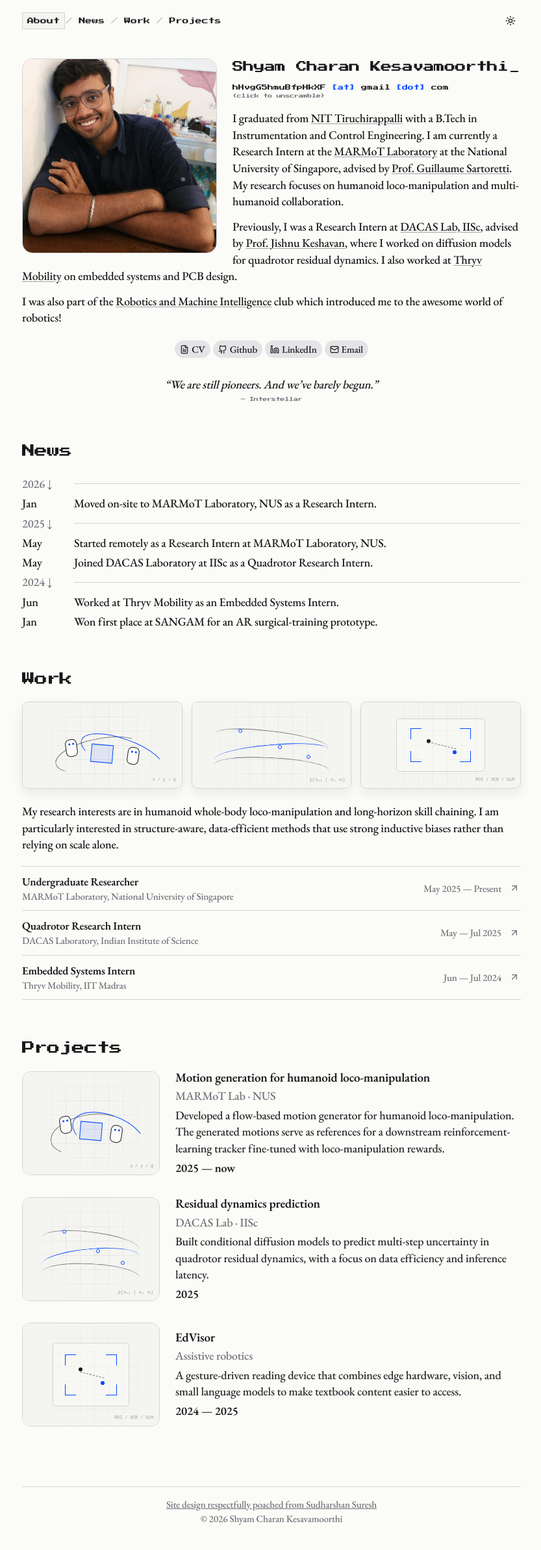
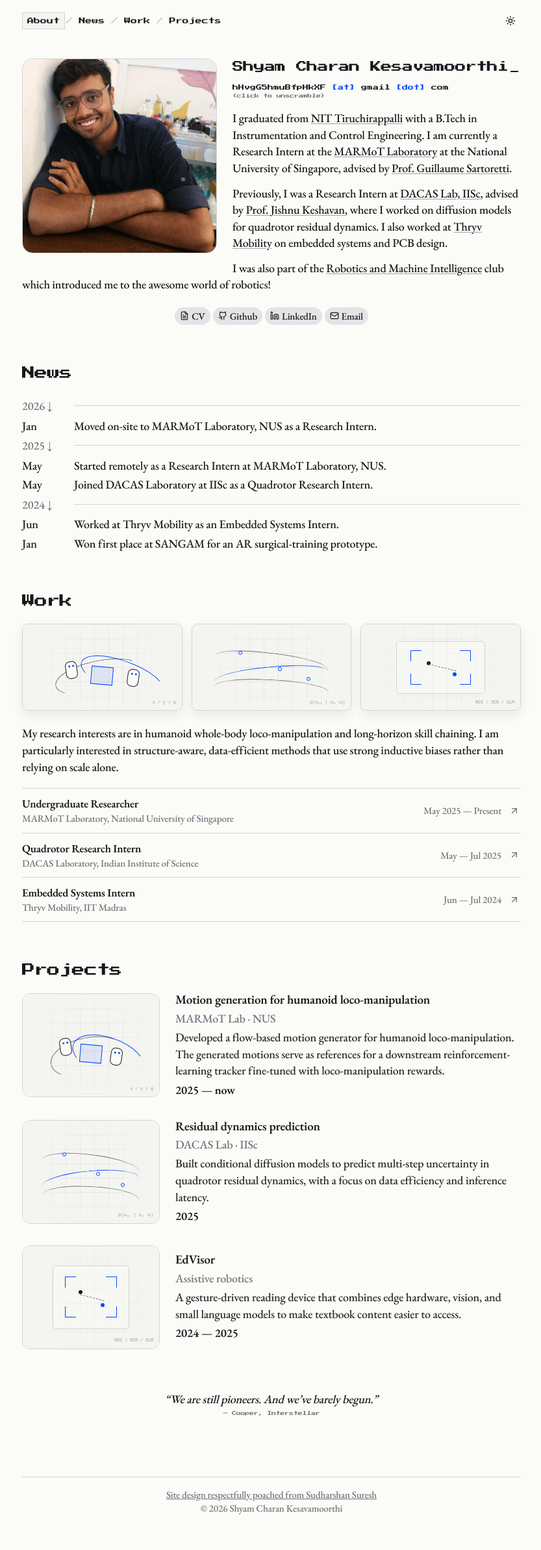
Before and after one commit to InclinedTaco/InclinedTaco.github.io, a Next.js app: page / in a window 1280 px wide. Shown: the whole page at 65% size, without its empty margins (222-1055 px from the left). Built offline with nearby package versions, Linux system fonts and the light colour scheme.

Commit message:
Move quote below projects and trim about copy

```diff
--- a/app/globals.css
+++ b/app/globals.css
@@ -221,7 +221,7 @@ button:focus-visible {
 
 .link-pills {
   display: flex;
-  margin: 22px 0 28px;
+  margin: 22px 0 54px;
   flex-wrap: wrap;
   justify-content: center;
   gap: 4px;
@@ -259,7 +259,7 @@ button:focus-visible {
 }
 
 .interstellar-quote {
-  margin: 0;
+  margin: 64px 0 0;
   color: var(--muted);
   text-align: center;
 }
--- a/app/page.tsx
+++ b/app/page.tsx
@@ -184,8 +184,7 @@ export default function Home() {
               >
                 Prof. Guillaume Sartoretti
               </a>
-              . My research focuses on humanoid loco-manipulation and
-              multi-humanoid collaboration.
+              .
             </p>
             <p>
               Previously, I was a Research Intern at{' '}
@@ -239,15 +238,6 @@ export default function Home() {
             <Mail aria-hidden="true" />
           </SocialLink>
         </motion.div>
-
-        <motion.blockquote
-          className="interstellar-quote"
-          variants={reveal}
-          transition={{ duration: 0.35 }}
-        >
-          <p>“We are still pioneers. And we’ve barely begun.”</p>
-          <cite>— Interstellar</cite>
-        </motion.blockquote>
 
         <motion.section
           id="news"
@@ -334,6 +324,15 @@ export default function Home() {
           </div>
         </motion.section>
 
+        <motion.blockquote
+          className="interstellar-quote"
+          variants={reveal}
+          transition={{ duration: 0.35 }}
+        >
+          <p>“We are still pioneers. And we’ve barely begun.”</p>
+          <cite>— Cooper, Interstellar</cite>
+        </motion.blockquote>
+
         <footer>
           <a href="https://suddhu.github.io/" target="_blank" rel="noreferrer">
             Site design respectfully poached from Sudharshan Suresh
```
